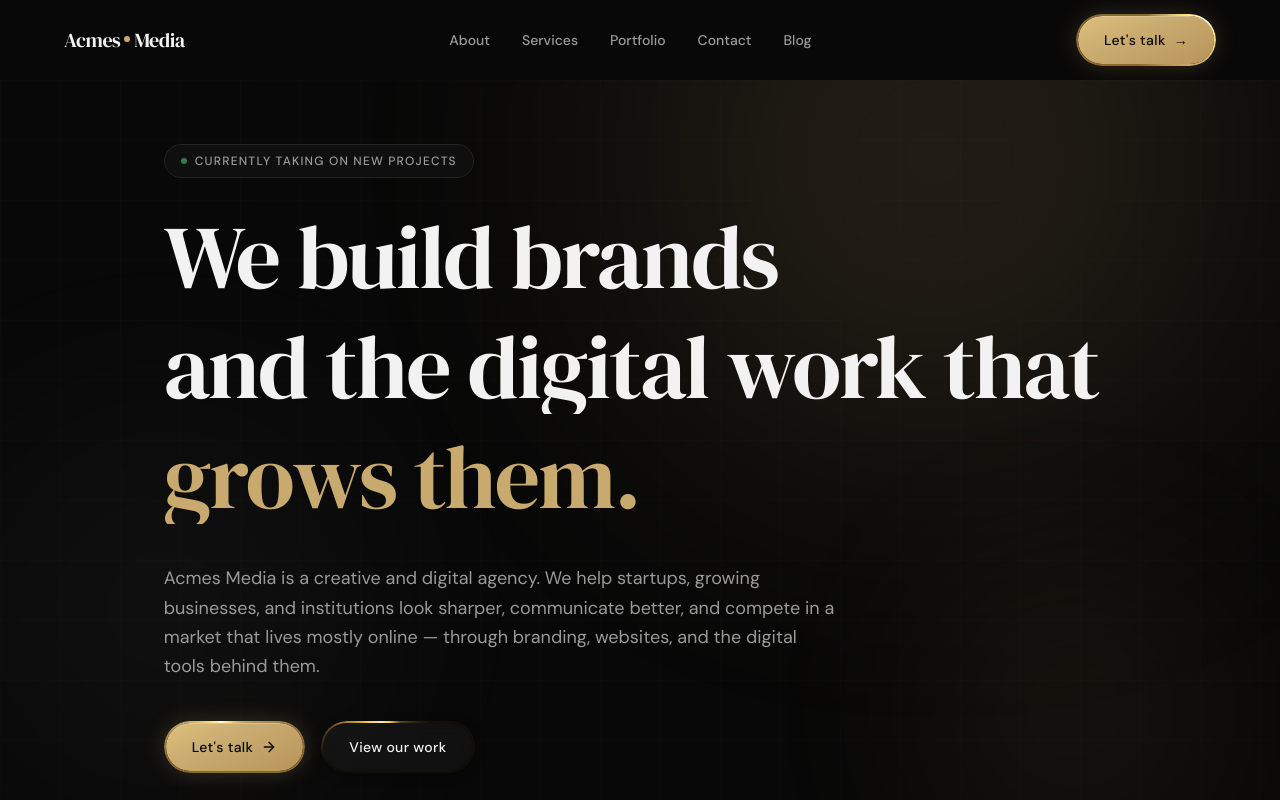
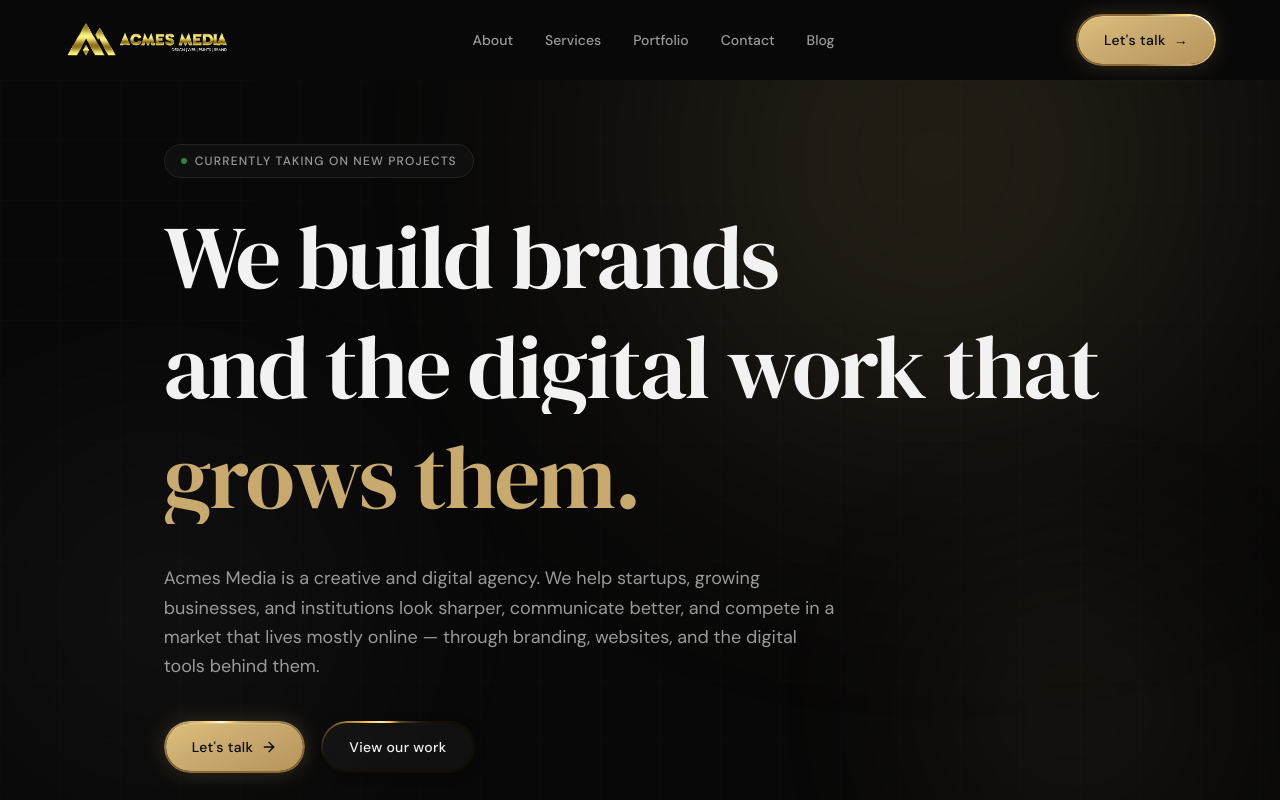
Before and after one commit to obaloluwaadeleke/acmes_media, a React (Vite) app: page / in a window 1280 px wide. Shown: the top 800 px of the page. Built offline with nearby package versions, Linux system fonts and the light colour scheme; the HTML template or start-up script is replaced by a standard one.

Commit message:
Updated the Favicon, and Logo icon

```diff
--- a/index.html
+++ b/index.html
@@ -29,8 +29,8 @@
     <meta name="twitter:image" content="https://acmesmedia.com/og-image.jpg" />
 
     <!-- Favicon -->
-    <link rel="icon" type="image/svg+xml" href="/favicon.svg" />
-    <link rel="apple-touch-icon" sizes="180x180" href="/apple-touch-icon.png" />
+    <link rel="icon" href="/acmes_media_logo.png" />
+    <!-- <link rel="apple-touch-icon" sizes="180x180" href="/apple-touch-icon.png" /> -->
     <link rel="manifest" href="/site.webmanifest" />
 
     <!-- Fonts -->
--- a/src/components/layout/Footer.jsx
+++ b/src/components/layout/Footer.jsx
@@ -1,4 +1,5 @@
 import { Link } from 'react-router-dom';
+import LogoComponent from '../ui/LogoComponent';
 
 const navLinks = [
   { to: '/about', label: 'About Us' },
@@ -28,11 +29,15 @@ export default function Footer() {
 
           {/* Brand column */}
           <div className="lg:col-span-1">
-            <Link to="/" className="inline-flex items-center gap-1 group mb-4" aria-label="Acmes Media — Home">
-              <span className="font-serif text-xl text-ink tracking-tight">Acmes</span>
-              <span className="w-1.5 h-1.5 rounded-full bg-accent inline-block mb-0.5" aria-hidden="true" />
-              <span className="font-serif text-xl text-ink tracking-tight">Media</span>
-            </Link>
+
+                        {/* Logo */}
+                        <Link to="/" className="flex items-center gap-1 group" aria-label="Acmes Media — Home">
+                        <div className="h-10">
+                        <LogoComponent />
+
+                        </div>
+                        </Link>
+
             <p className="text-ink-muted text-sm leading-relaxed mb-6 max-w-xs">
               We build brands and the digital work that grows them. Creative and digital agency since 2016.
             </p>
--- a/src/components/layout/Header.jsx
+++ b/src/components/layout/Header.jsx
@@ -2,6 +2,7 @@ import { useState, useEffect, useRef } from 'react';
 import { Link, NavLink, useLocation } from 'react-router-dom';
 import { Menu, X } from 'lucide-react';
 import { AnimatePresence, motion } from 'framer-motion';
+import LogoComponent from '../ui/LogoComponent';
 
 const navLinks = [
   { to: '/about', label: 'About' },
@@ -75,9 +76,10 @@ export default function Header() {
 
             {/* Logo */}
             <Link to="/" className="flex items-center gap-1 group" aria-label="Acmes Media — Home">
-              <span className="font-serif text-xl text-ink tracking-tight">Acmes</span>
-              <span className="w-1.5 h-1.5 rounded-full bg-accent inline-block mb-0.5 group-hover:scale-125 transition-transform duration-200" aria-hidden="true" />
-              <span className="font-serif text-xl text-ink tracking-tight">Media</span>
+            <div className="h-10">
+            <LogoComponent />
+
+            </div>
             </Link>
 
             {/* Desktop nav */}
--- /dev/null
+++ b/src/components/ui/LogoComponent.jsx
@@ -0,0 +1,9 @@
+import logo from "../../assets/acmes_media.png"
+
+export default function LogoComponent () {
+    return [
+        <div className="h-full">
+            <img className="h-full" src={logo} alt="Acmes Media Logo" />
+        </div>
+    ]
+}
```
Also changed, not shown: public/acmes_media_logo.png (added), src/assets/acmes_media.png (added).
